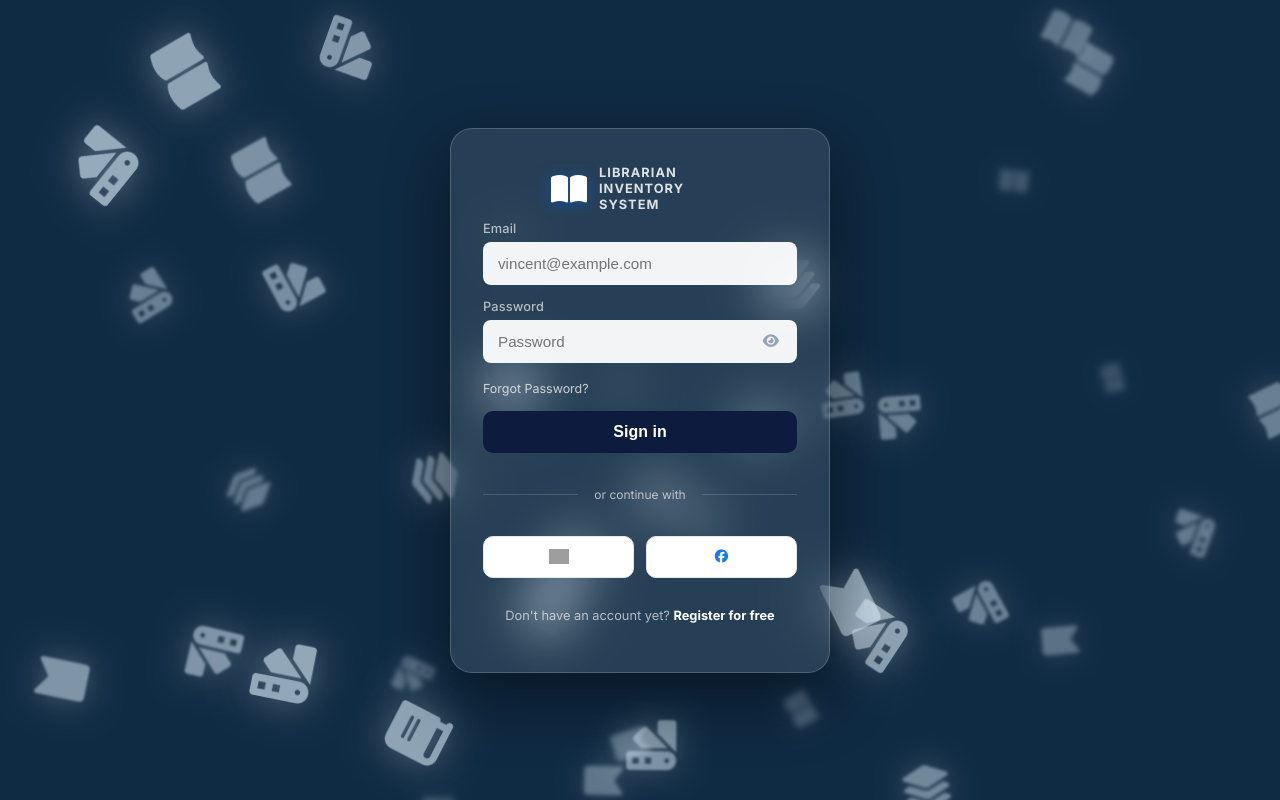
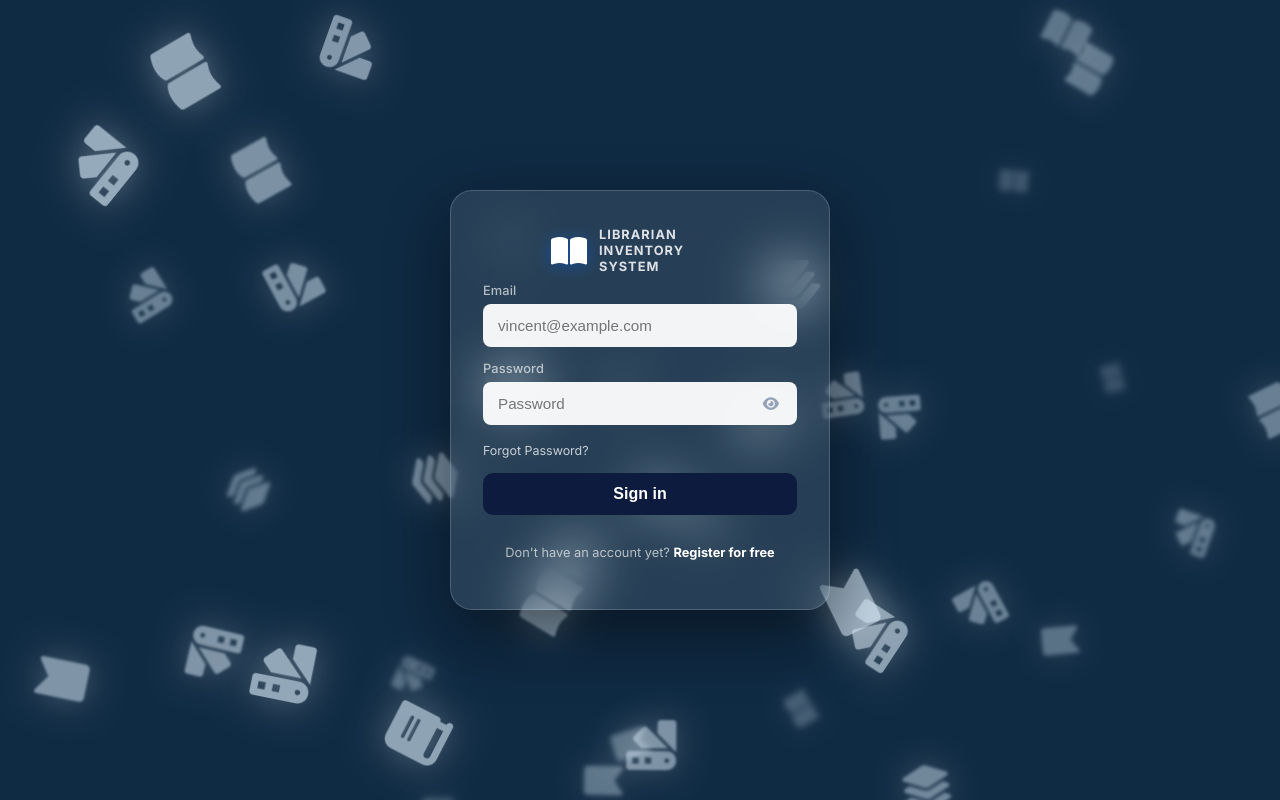
Before and after one commit to LazyCen/Librarian-Inventory-System-v2, a website: page index.html in a window 1280 px wide. Drawn offline with nearby package versions, Linux system fonts and the light colour scheme; grey boxes are pictures that could not be loaded.

Commit message:
changes remove social login buttons and integrate modular authentication styles into a dedicated stylesheet

```diff
--- a/index.html
+++ b/index.html
@@ -104,35 +104,6 @@
 
           <button type="submit" class="btn-signin">Sign in</button>
 
-          <!-- Divider -->
-          <div class="divider-row">
-            <div class="divider-line"></div>
-            <span class="divider-text">or continue with</span>
-            <div class="divider-line"></div>
-          </div>
-
-          <!-- Social Buttons -->
-          <div class="social-grid">
-            <button
-              type="button"
-              id="googleLogin"
-              class="social-btn"
-              title="Continue with Google"
-            >
-              <img
-                src="https://www.gstatic.com/images/branding/product/1x/gsa_512dp.png"
-                alt="Google"
-              />
-            </button>
-            <button
-              type="button"
-              id="facebookLogin"
-              class="social-btn"
-              title="Continue with Facebook"
-            >
-              <i class="fab fa-facebook" style="color: #1877f2"></i>
-            </button>
-          </div>
 
           <p class="register-text">
             Don't have an account yet?
--- a/src/css/auth/styles.css
+++ b/src/css/auth/styles.css
@@ -145,24 +145,6 @@
     letter-spacing: 0.01em;
 }
 
-.divider-row {
-    display: flex;
-    align-items: center;
-    gap: 16px;
-    margin: 20px 0;
-}
-
-.divider-line {
-    flex: 1;
-    height: 1px;
-    background: rgba(255, 255, 255, 0.15);
-}
-
-.divider-text {
-    font-size: 0.75rem;
-    color: var(--text-secondary);
-    white-space: nowrap;
-}
 
 .register-text {
     text-align: center;
@@ -262,36 +244,6 @@
     color: #fff;
 }
 
-.social-grid {
-    display: flex;
-    gap: 12px;
-    justify-content: center;
-}
-
-.social-btn {
-    flex: 1;
-    background: #fff;
-    border: 1px solid #e2e8f0;
-    border-radius: var(--button-radius);
-    padding: 10px;
-    display: flex;
-    align-items: center;
-    justify-content: center;
-    cursor: pointer;
-    transition: all 0.2s;
-    min-width: 50px;
-}
-
-.social-btn:hover {
-    background: #f8fafc;
-    transform: translateY(-2px);
-}
-
-.social-btn img {
-    width: 20px;
-    height: 20px;
-    object-fit: contain;
-}
 
 /* ==========================================================================
    6. Feedback & Notifications
```
